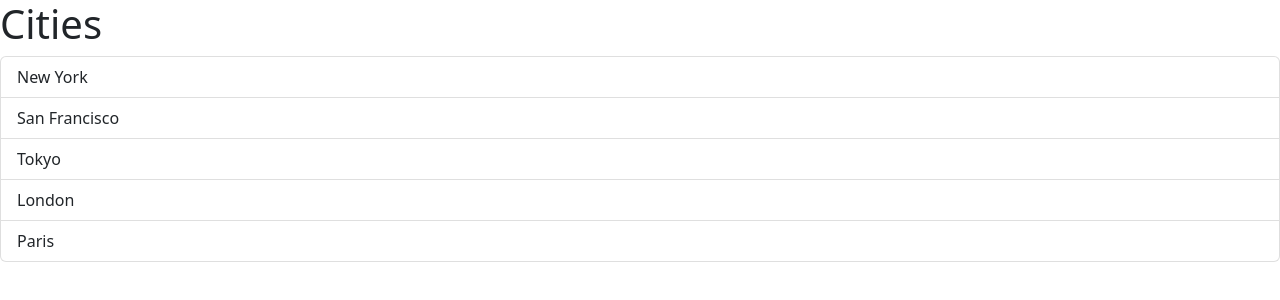
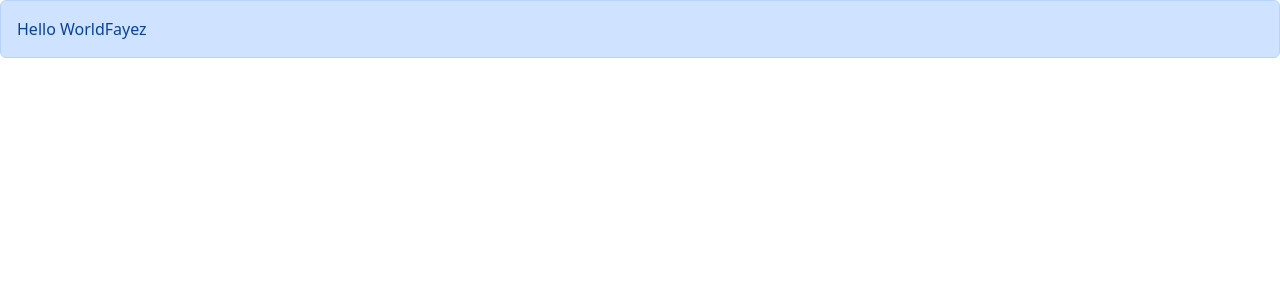
Before and after one commit to fayez-morsel/session-022-task-01, a React (Vite) app in the folder tutorial-react/: page / in a window 1280 px wide. Shown: the top 300 px of the page. Built offline with nearby package versions, Linux system fonts and the light colour scheme.

Commit message:
use passing children and react node

```diff
--- a/tutorial-react/src/App.tsx
+++ b/tutorial-react/src/App.tsx
@@ -1,11 +1,11 @@
-import ListGroup from "./components/ListGroup";
+import Alert from "./components/Alert";
 
-function App() {
-  let items = ["New York ", "San Francisco", "Tokyo", "London", "Paris"];
-
+ function App() {
   return (
     <div>
-      <ListGroup items={items} heading="Cities"/>
+      <Alert>
+        Hello World<span>Fayez</span>
+      </Alert>
     </div>
   );
 }
--- /dev/null
+++ b/tutorial-react/src/components/Alert.tsx
@@ -0,0 +1,13 @@
+import type { ReactNode } from "react";
+
+interface Props {
+    children: ReactNode;
+}
+
+const Alert = ({ children}: Props) => {
+  return (
+    <div className="alert alert-primary">{children}</div>
+  )
+}
+
+export default Alert
--- a/tutorial-react/src/components/ListGroup.tsx
+++ b/tutorial-react/src/components/ListGroup.tsx
@@ -1,17 +1,18 @@
 import { useState } from "react";
 
 interface Props {
-    items: string[];
-    heading: string;
+  items: string[];
+  heading: string;
+  onSelectItem: (item: string) => void;
 }
 
-function ListGroup({ items, heading }: Props) {
-    const [selectedIndex, setSelectedIndex] = useState(-1);
+function ListGroup({ items, heading, onSelectItem }: Props) {
+  const [selectedIndex, setSelectedIndex] = useState(-1);
 
   return (
     <>
       <h1>{heading}</h1>
-     { items.length === 0 ? <p>No item found</p> : null}
+      {items.length === 0 ? <p>No item found</p> : null}
       {/* {getMessage()} */}
       <ul className="list-group">
         {items.map((item, index) => (
@@ -22,7 +23,10 @@
                 : "list-group-item"
             }
             key={item}
-            onClick={() => { setSelectedIndex(index); }}
+            onClick={() => {
+              setSelectedIndex(index);
+              onSelectItem(item);
+            }}
           >
             {item}
           </li>
```
